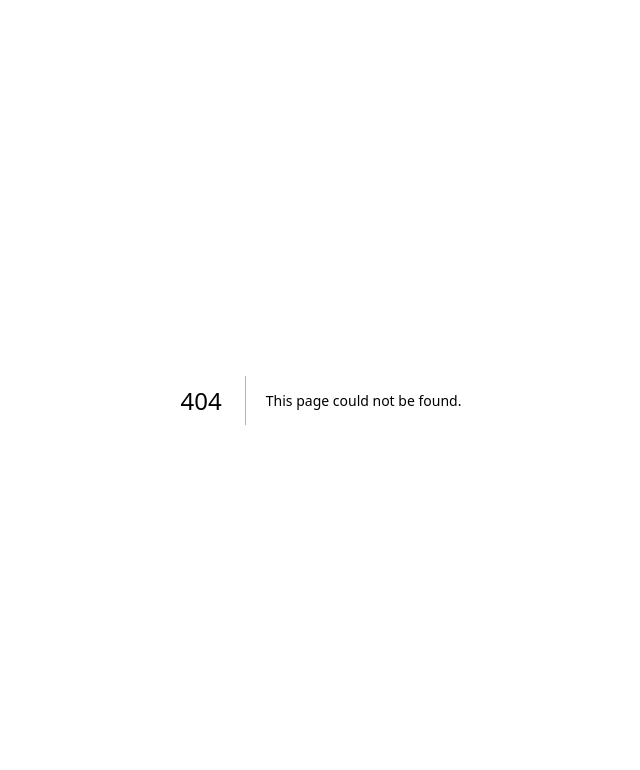
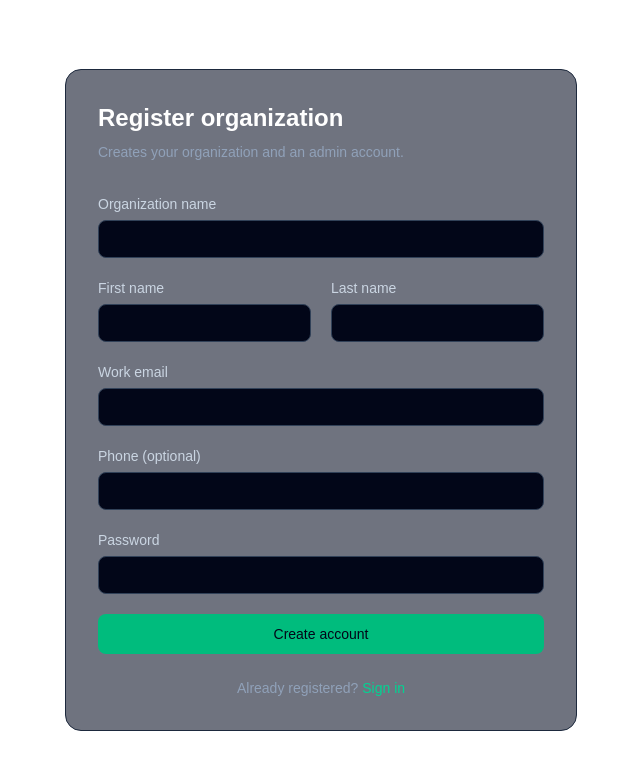
Before and after one commit to Soumay-Dhrub/VendorSphere, a Next.js app in the folder frontend/: page /register in a window 1280 px wide. Before the commit this address had no page. Shown: the top 770 px of the page, without its empty margins (319-959 px from the left). Built offline with nearby package versions, Linux system fonts and the light colour scheme; no server answers.

Commit message:
feat(frontend): add login and registration pages

```diff
--- /dev/null
+++ b/frontend/src/app/login/page.tsx
@@ -0,0 +1,93 @@
+"use client";
+
+import { useForm } from "react-hook-form";
+import { zodResolver } from "@hookform/resolvers/zod";
+import { z } from "zod";
+import Link from "next/link";
+import { useRouter } from "next/navigation";
+import { useState } from "react";
+import { login } from "@/lib/api";
+
+const loginSchema = z.object({
+  email: z.string().email("Enter a valid email"),
+  password: z.string().min(1, "Password is required"),
+});
+
+type LoginForm = z.infer<typeof loginSchema>;
+
+export default function LoginPage() {
+  const router = useRouter();
+  const [error, setError] = useState<string | null>(null);
+  const {
+    register,
+    handleSubmit,
+    formState: { errors, isSubmitting },
+  } = useForm<LoginForm>({
+    resolver: zodResolver(loginSchema),
+    defaultValues: { email: "admin@demo-corp.com", password: "Admin@123" },
+  });
+
+  async function onSubmit(data: LoginForm) {
+    setError(null);
+    try {
+      await login(data.email, data.password);
+      router.push("/dashboard");
+    } catch {
+      setError("Invalid email or password");
+    }
+  }
+
+  return (
+    <div className="flex min-h-screen items-center justify-center px-6">
+      <div className="w-full max-w-md rounded-2xl border border-slate-800 bg-slate-900/60 p-8">
+        <h1 className="text-2xl font-semibold text-white">Sign in</h1>
+        <p className="mt-2 text-sm text-slate-400">
+          Demo: admin@demo-corp.com / Admin@123
+        </p>
+
+        <form onSubmit={handleSubmit(onSubmit)} className="mt-8 space-y-5">
+          <div>
+            <label className="mb-1.5 block text-sm text-slate-300">Email</label>
+            <input
+              type="email"
+              {...register("email")}
+              className="w-full rounded-lg border border-slate-700 bg-slate-950 px-3 py-2 text-sm text-white outline-none focus:border-emerald-500"
+            />
+            {errors.email && (
+              <p className="mt-1 text-xs text-red-400">{errors.email.message}</p>
+            )}
+          </div>
+
+          <div>
+            <label className="mb-1.5 block text-sm text-slate-300">Password</label>
+            <input
+              type="password"
+              {...register("password")}
+              className="w-full rounded-lg border border-slate-700 bg-slate-950 px-3 py-2 text-sm text-white outline-none focus:border-emerald-500"
+            />
+            {errors.password && (
+              <p className="mt-1 text-xs text-red-400">{errors.password.message}</p>
+            )}
+          </div>
+
+          {error && <p className="text-sm text-red-400">{error}</p>}
+
+          <button
+            type="submit"
+            disabled={isSubmitting}
+            className="w-full rounded-lg bg-emerald-500 py-2.5 text-sm font-medium text-slate-950 transition hover:bg-emerald-400 disabled:opacity-60"
+          >
+            {isSubmitting ? "Signing in..." : "Sign in"}
+          </button>
+        </form>
+
+        <p className="mt-6 text-center text-sm text-slate-400">
+          No account?{" "}
+          <Link href="/register" className="text-emerald-400 hover:text-emerald-300">
+            Register organization
+          </Link>
+        </p>
+      </div>
+    </div>
+  );
+}
--- /dev/null
+++ b/frontend/src/app/register/page.tsx
@@ -0,0 +1,138 @@
+"use client";
+
+import { useForm } from "react-hook-form";
+import { zodResolver } from "@hookform/resolvers/zod";
+import { z } from "zod";
+import Link from "next/link";
+import { useRouter } from "next/navigation";
+import { useState } from "react";
+import { register as registerUser } from "@/lib/api";
+
+const registerSchema = z.object({
+  organizationName: z.string().min(2, "Organization name is required"),
+  firstName: z.string().min(1, "First name is required"),
+  lastName: z.string().min(1, "Last name is required"),
+  email: z.string().email("Enter a valid email"),
+  phone: z.string().optional(),
+  password: z.string().min(8, "Password must be at least 8 characters"),
+});
+
+type RegisterForm = z.infer<typeof registerSchema>;
+
+export default function RegisterPage() {
+  const router = useRouter();
+  const [error, setError] = useState<string | null>(null);
+  const {
+    register,
+    handleSubmit,
+    formState: { errors, isSubmitting },
+  } = useForm<RegisterForm>({
+    resolver: zodResolver(registerSchema),
+  });
+
+  async function onSubmit(data: RegisterForm) {
+    setError(null);
+    try {
+      await registerUser(data);
+      router.push("/dashboard");
+    } catch {
+      setError("Registration failed. Email may already be in use.");
+    }
+  }
+
+  return (
+    <div className="flex min-h-screen items-center justify-center px-6 py-10">
+      <div className="w-full max-w-lg rounded-2xl border border-slate-800 bg-slate-900/60 p-8">
+        <h1 className="text-2xl font-semibold text-white">Register organization</h1>
+        <p className="mt-2 text-sm text-slate-400">
+          Creates your organization and an admin account.
+        </p>
+
+        <form onSubmit={handleSubmit(onSubmit)} className="mt-8 space-y-5">
+          <div>
+            <label className="mb-1.5 block text-sm text-slate-300">Organization name</label>
+            <input
+              {...register("organizationName")}
+              className="w-full rounded-lg border border-slate-700 bg-slate-950 px-3 py-2 text-sm text-white outline-none focus:border-emerald-500"
+            />
+            {errors.organizationName && (
+              <p className="mt-1 text-xs text-red-400">{errors.organizationName.message}</p>
+            )}
+          </div>
+
+          <div className="grid gap-5 sm:grid-cols-2">
+            <div>
+              <label className="mb-1.5 block text-sm text-slate-300">First name</label>
+              <input
+                {...register("firstName")}
+                className="w-full rounded-lg border border-slate-700 bg-slate-950 px-3 py-2 text-sm text-white outline-none focus:border-emerald-500"
+              />
+              {errors.firstName && (
+                <p className="mt-1 text-xs text-red-400">{errors.firstName.message}</p>
+              )}
+            </div>
+            <div>
+              <label className="mb-1.5 block text-sm text-slate-300">Last name</label>
+              <input
+                {...register("lastName")}
+                className="w-full rounded-lg border border-slate-700 bg-slate-950 px-3 py-2 text-sm text-white outline-none focus:border-emerald-500"
+              />
+              {errors.lastName && (
+                <p className="mt-1 text-xs text-red-400">{errors.lastName.message}</p>
+              )}
+            </div>
+          </div>
+
+          <div>
+            <label className="mb-1.5 block text-sm text-slate-300">Work email</label>
+            <input
+              type="email"
+              {...register("email")}
+              className="w-full rounded-lg border border-slate-700 bg-slate-950 px-3 py-2 text-sm text-white outline-none focus:border-emerald-500"
+            />
+            {errors.email && (
+              <p className="mt-1 text-xs text-red-400">{errors.email.message}</p>
+            )}
+          </div>
+
+          <div>
+            <label className="mb-1.5 block text-sm text-slate-300">Phone (optional)</label>
+            <input
+              {...register("phone")}
+              className="w-full rounded-lg border border-slate-700 bg-slate-950 px-3 py-2 text-sm text-white outline-none focus:border-emerald-500"
+            />
+          </div>
+
+          <div>
+            <label className="mb-1.5 block text-sm text-slate-300">Password</label>
+            <input
+              type="password"
+              {...register("password")}
+              className="w-full rounded-lg border border-slate-700 bg-slate-950 px-3 py-2 text-sm text-white outline-none focus:border-emerald-500"
+            />
+            {errors.password && (
+              <p className="mt-1 text-xs text-red-400">{errors.password.message}</p>
+            )}
+          </div>
+
+          {error && <p className="text-sm text-red-400">{error}</p>}
+
+          <button
+            type="submit"
+            disabled={isSubmitting}
+            className="w-full rounded-lg bg-emerald-500 py-2.5 text-sm font-medium text-slate-950 transition hover:bg-emerald-400 disabled:opacity-60"
+          >
+            {isSubmitting ? "Creating account..." : "Create account"}
+          </button>
+        </form>
+
+        <p className="mt-6 text-center text-sm text-slate-400">
+          Already registered?{" "}
+          <Link href="/login" className="text-emerald-400 hover:text-emerald-300">
+            Sign in
+          </Link>
+        </p>
+      </div>
+    </div>
+  );
+}
```
